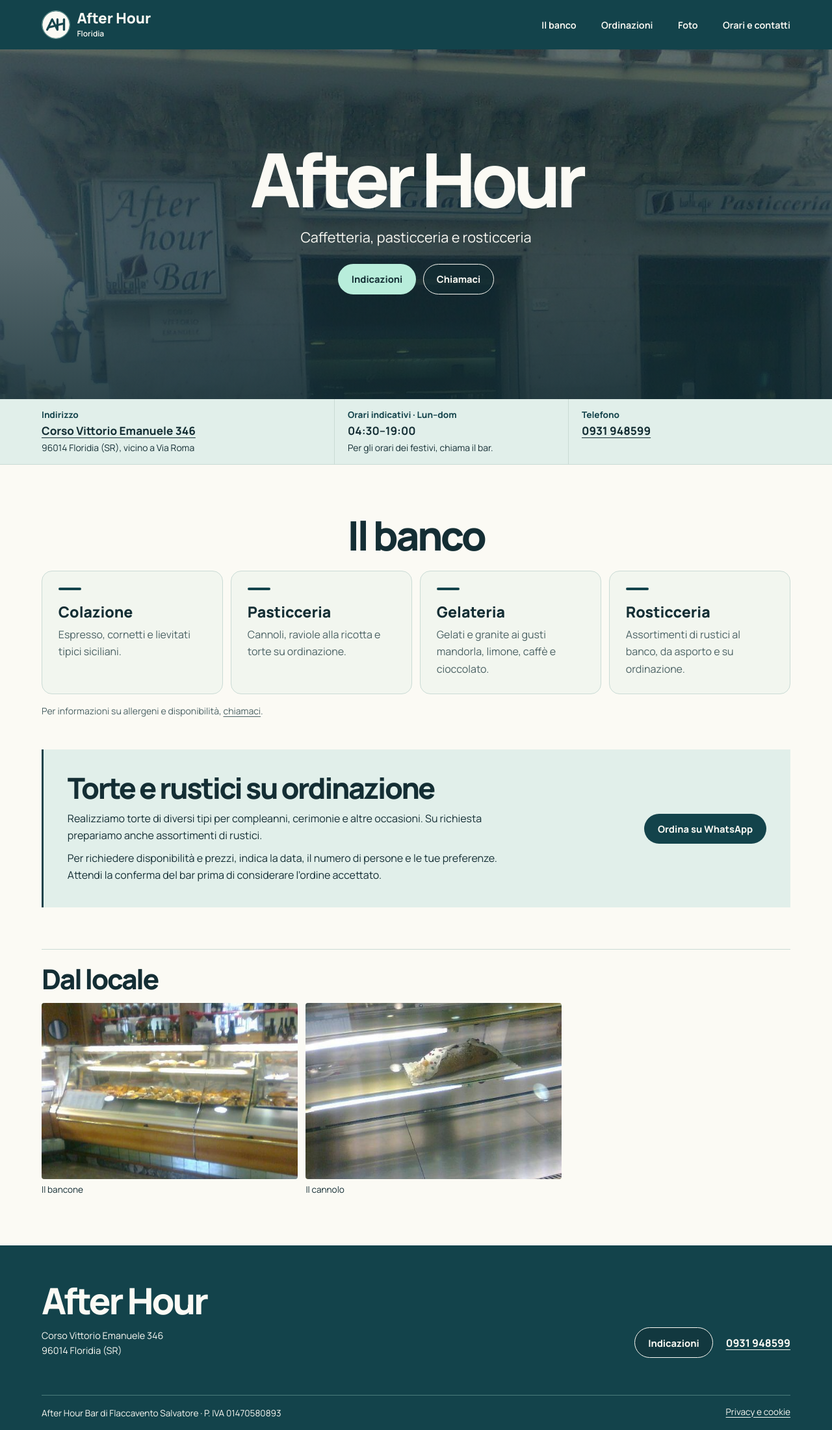
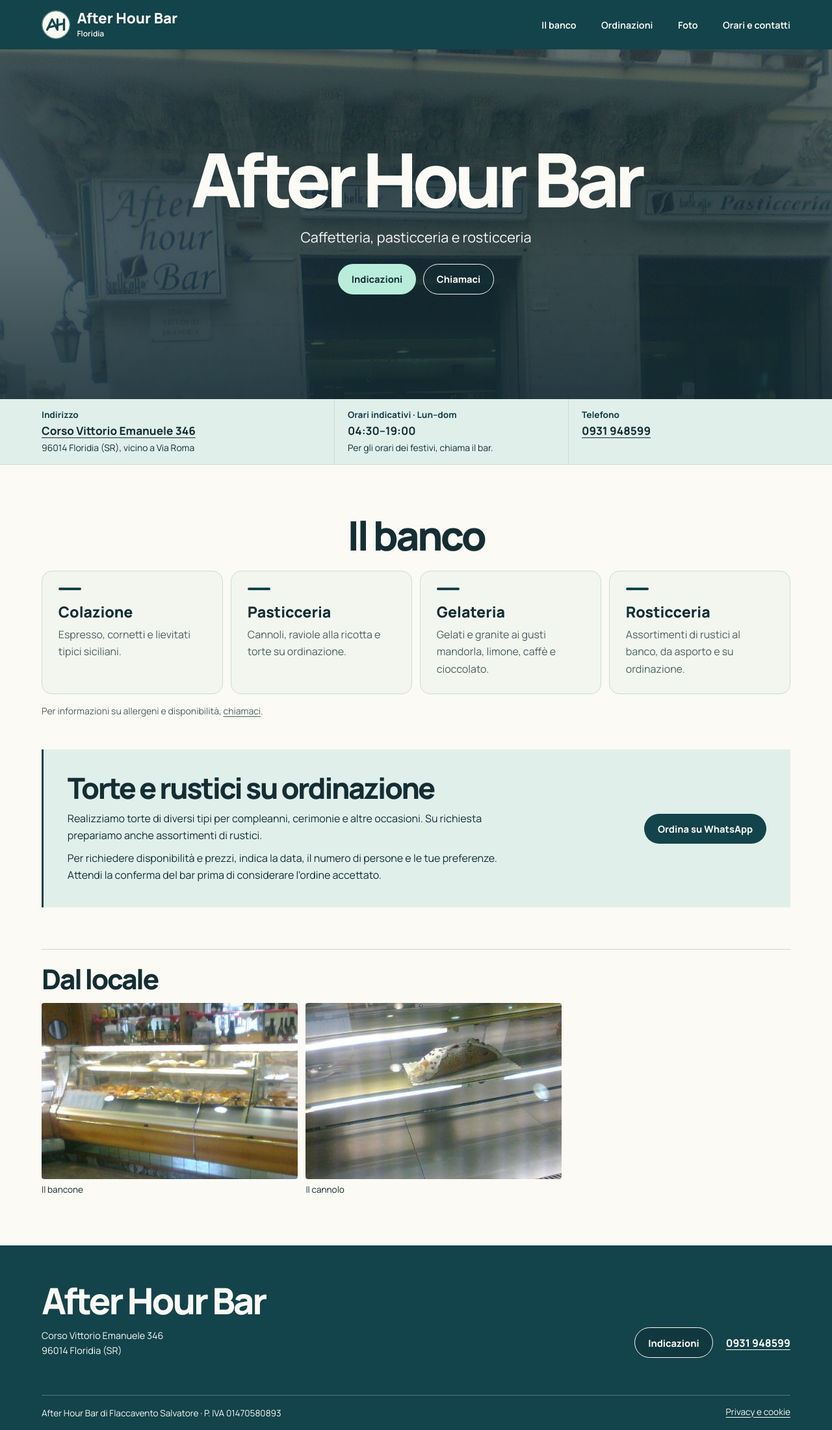
Before and after one commit to LoganGameStudios/AfterHourBar, a plain HTML site: page index.html in a window 1280 px wide. Shown: the whole page at 65% size. Drawn offline with Linux system fonts and the light colour scheme.

Commit message:
Use the full After Hour Bar name

```diff
--- a/index.html
+++ b/index.html
@@ -14,7 +14,7 @@
 <a class="skip" href="#main">Vai al contenuto</a>
 <header class="masthead">
   <div class="wrap header">
-    <a class="brand" href="./"><img src="logo-after-hour-01.png" alt="" width="44" height="44"><span>After Hour<small>Floridia</small></span></a>
+    <a class="brand" href="./"><img src="logo-after-hour-01.png" alt="" width="44" height="44"><span>After Hour Bar<small>Floridia</small></span></a>
     <nav aria-label="Navigazione principale">
       <a href="#banco">Il banco</a>
       <a href="#ordinazioni">Ordinazioni</a>
@@ -27,7 +27,7 @@
   <section class="hero" aria-labelledby="titolo">
     <img class="hero-photo" src="bar-esterno.jpg" alt="Facciata dell’After Hour Bar sul Corso Vittorio Emanuele" width="1200" height="526" fetchpriority="high">
     <div class="wrap hero-copy">
-      <h1 id="titolo">After Hour</h1>
+      <h1 id="titolo">After Hour Bar</h1>
       <p>Caffetteria, pasticceria e rosticceria</p>
       <div class="actions">
         <a class="button primary" href="https://www.google.com/maps/dir/?api=1&amp;destination=After%20Hour%20Bar%2C%20Corso%20Vittorio%20Emanuele%20346%2C%2096014%20Floridia" rel="noreferrer">Indicazioni</a>
@@ -90,7 +90,7 @@
 <footer class="site-footer">
   <div class="wrap footer-grid">
     <div>
-      <p class="footer-name">After Hour</p>
+      <p class="footer-name">After Hour Bar</p>
       <address>Corso Vittorio Emanuele 346<br>96014 Floridia (SR)</address>
     </div>
     <div class="footer-actions">
```
Also changed, not shown: privacy.html (+1 -1 lines).
